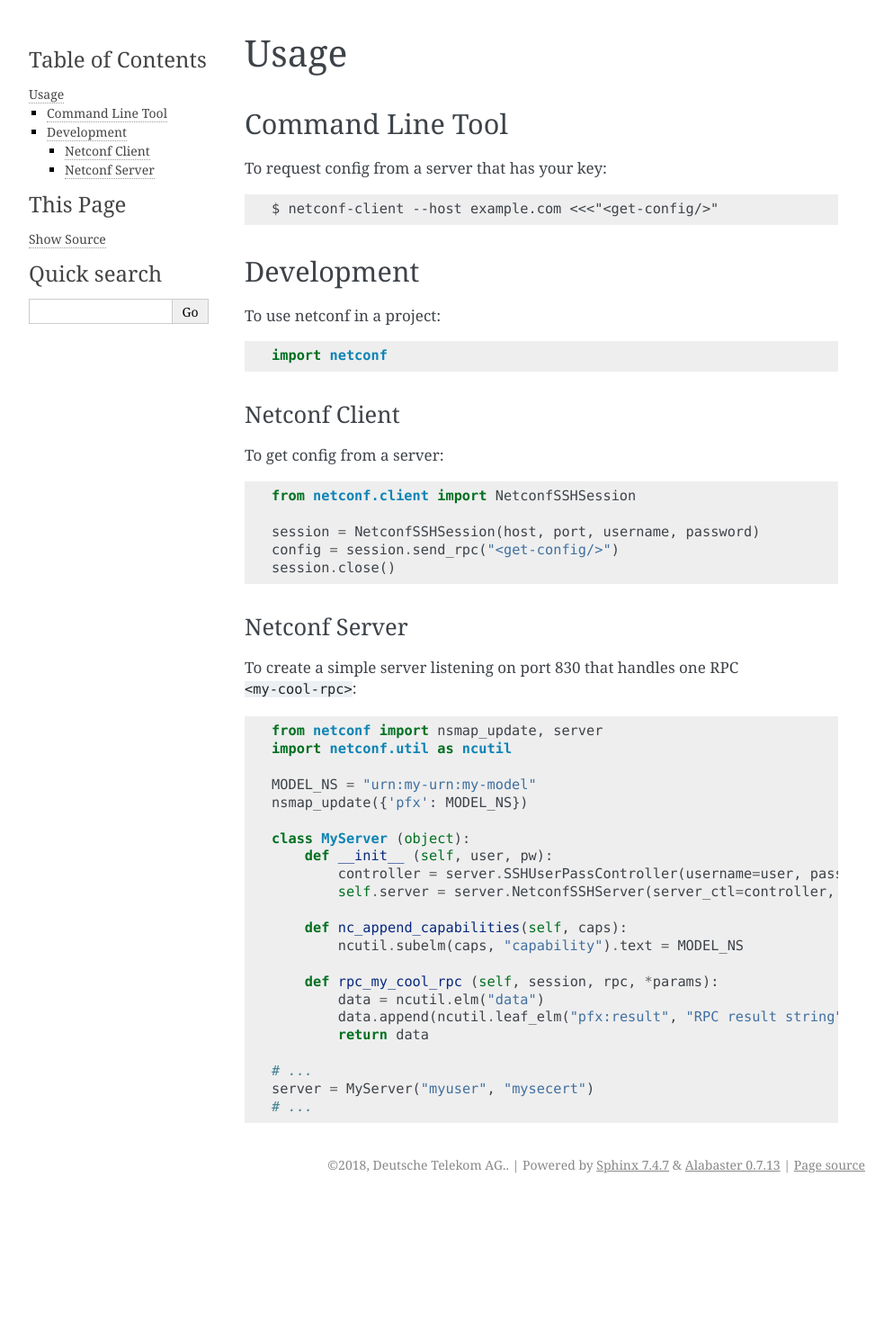
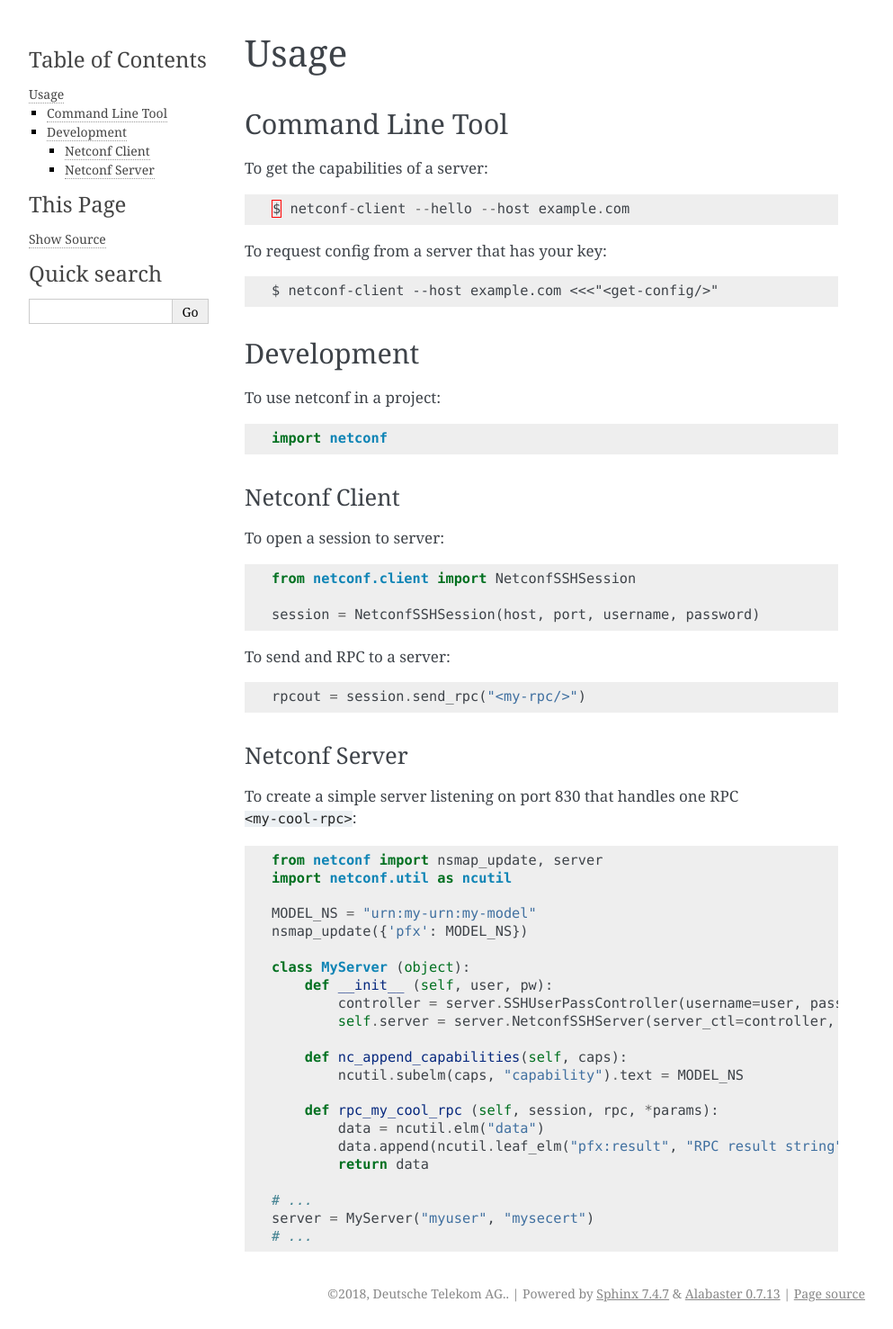
Before and after one commit to choppsv1/netconf, a Sphinx documentation site: the page built from doc/source/usage.rst, in a window 1280 px wide. Shown: the whole page at 90% size, without its empty margins (148-1141 px from the left). Built offline with Sphinx 7.4.7, drawn with Linux system fonts in a browser that asks for light colours; before the commit the page ends 1334 px from its top, so only the background shows below that.

Commit message:
Add --hello to client

```diff
--- a/doc/source/usage.rst
+++ b/doc/source/usage.rst
@@ -9,6 +9,13 @@ Usage
 
 Command Line Tool
 =================
+
+To get the capabilities of a server:
+
+.. code-block:: python
+
+  $ netconf-client --hello --host example.com
+
 
 To request config from a server that has your key:
 
@@ -30,16 +37,19 @@ To use netconf in a project:
 Netconf Client
 --------------
 
-To get config from a server:
+To open a session to server:
 
 .. code-block:: python
 
   from netconf.client import NetconfSSHSession
 
   session = NetconfSSHSession(host, port, username, password)
-  config = session.send_rpc("<get-config/>")
-  session.close()
 
+To send and RPC to a server:
+
+.. code-block:: python
+
+  rpcout = session.send_rpc("<my-rpc/>")
 
 Netconf Server
 --------------
```
Also changed, not shown: 1 other file.
